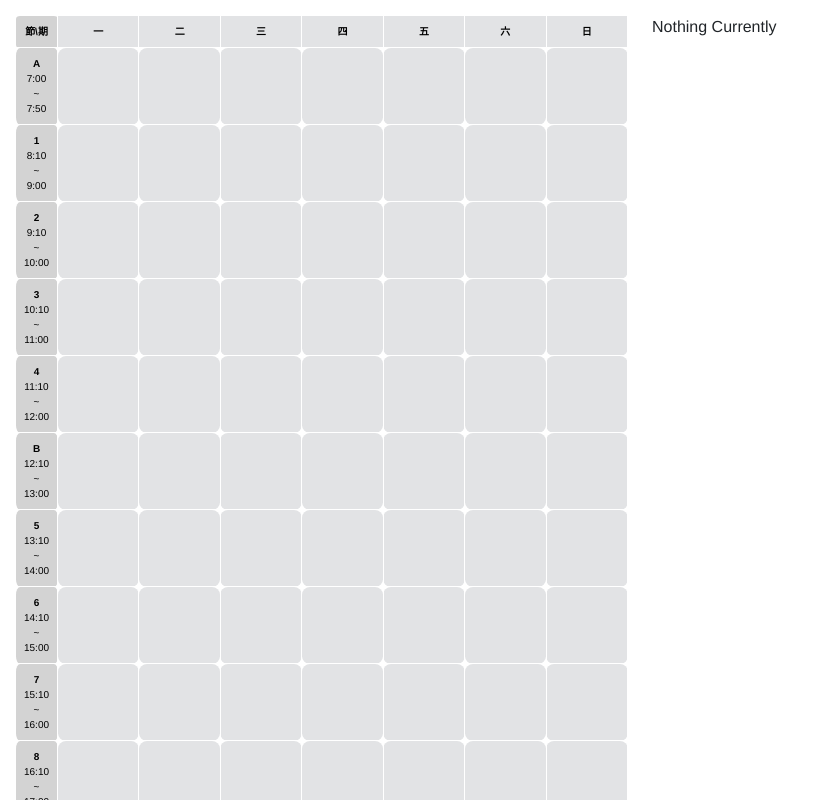
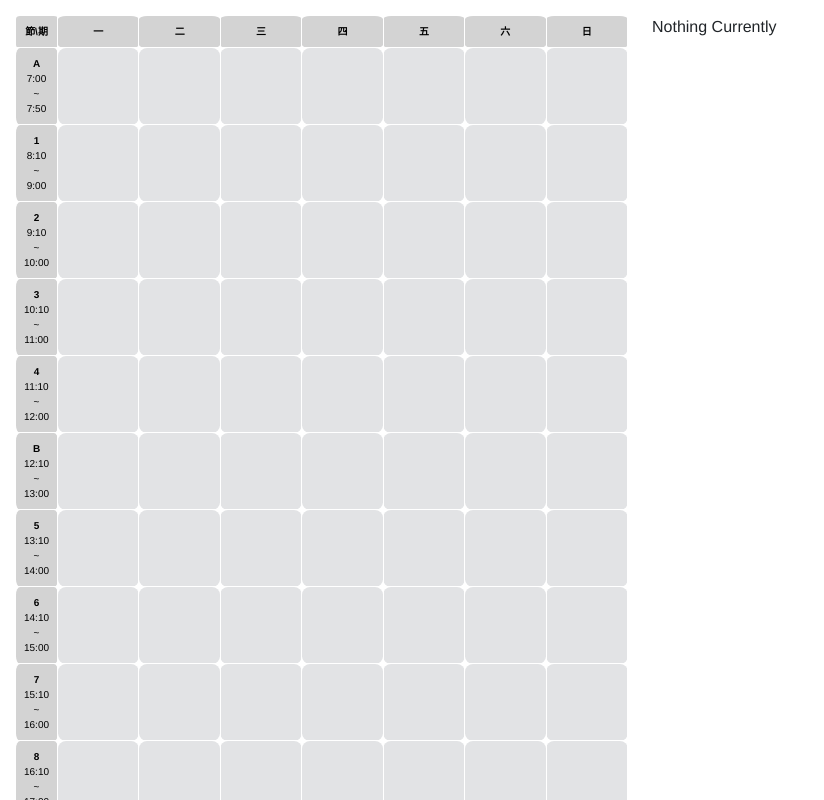
Before and after one commit to whats2000/CourseSelectorHelperVue, a Vue app in the folder app/: page / in a window 1280 px wide. Shown: the top 800 px of the page, without its empty margins (0-824 px from the left). Built offline with nearby package versions, Linux system fonts and the light colour scheme.

Commit message:
Update ScheduleTable.vue

```diff
--- a/app/src/components/ScheduleTable.vue
+++ b/app/src/components/ScheduleTable.vue
@@ -4,7 +4,7 @@
       <thead>
       <tr>
         <th class="header-cell">節\期</th>
-        <th v-for="(d) in weekday" :key="d">{{ d }}</th>
+        <th class="header-cell" v-for="(d) in weekday" :key="d">{{ d }}</th>
       </tr>
       </thead>
       <tbody>
```
